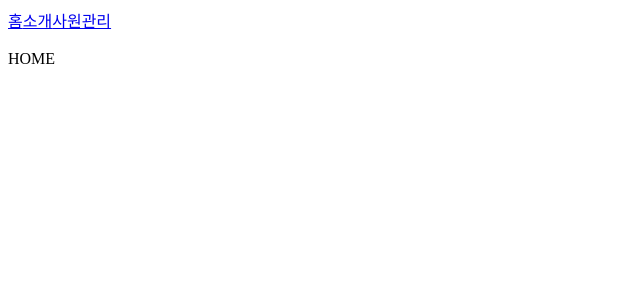
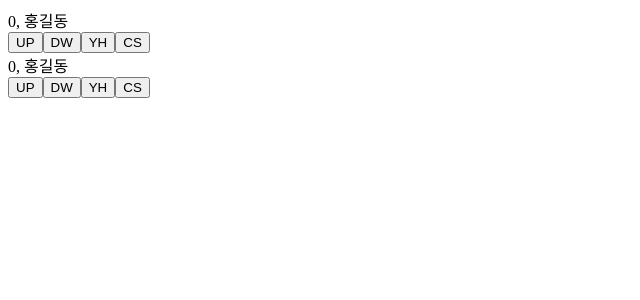
Before and after one commit to jin-yeager/hello-react, a React (Vite) app: page / in a window 1280 px wide. Shown: the top 300 px of the page, without its empty margins (0-640 px from the left). Built offline with nearby package versions, Linux system fonts and the light colour scheme.

Commit message:
feat: SideEffect, MyState with react

```diff
--- a/package.json
+++ b/package.json
@@ -10,9 +10,11 @@
     "preview": "vite preview"
   },
   "dependencies": {
+    "@reduxjs/toolkit": "^2.8.2",
     "axios": "^1.9.0",
     "react": "^19.1.0",
     "react-dom": "^19.1.0",
+    "react-redux": "^9.2.0",
     "react-router": "^7.6.2",
     "react-router-dom": "^7.6.2"
   },
--- a/src/App.jsx
+++ b/src/App.jsx
@@ -1,35 +1,16 @@
-// App.js
-import React from 'react';
-import { BrowserRouter as Router, Routes, Route, Link } from 'react-router-dom';
-import RouteHome from "./RouteHome.jsx";
-import RouteAbout from "./RouteAbout.jsx";
-import EmpList from "./EmpList.jsx";
-import EmpDetail from "./EmpDetail.jsx";
-import EmpAdd from "./EmpAdd.jsx";
-import EmpMod from "./EmpMod.jsx";
-
+// App.jsx
+import React from 'react'
+import { Provider } from 'react-redux'
+import store from './store'
+import MyState from './MyState'
 
 function App() {
     return (
-        <Router>
-            <div className="App">
-                <nav>
-                    <Link to="/">홈</Link>
-                    <Link to="/about">소개</Link>
-                    <Link to="/emp_list.do">사원관리</Link>
-                </nav>
-                <br />
-                <Routes>
-                    <Route path="/" element={<RouteHome />} />
-                    <Route path="/about" element={<RouteAbout />} />
-                    <Route path="/emp_list.do" element={<EmpList />} />
-                    <Route path="/emp_detail.do" element={<EmpDetail />} />
-                    <Route path="/emp_add.do" element={<EmpAdd />} />
-                    <Route path="/emp_mod.do" element={<EmpMod />} />
-                </Routes>
-            </div>
-        </Router>
-    );
+        <Provider store={store}>
+            <MyState />
+            <MyState />
+        </Provider>
+    )
 }
 
-export default App;
+export default App
--- /dev/null
+++ b/src/MyState.jsx
@@ -0,0 +1,22 @@
+// MyState.jsx
+import React from 'react'
+import { useSelector, useDispatch } from 'react-redux'
+import { up, dw, yh, cs } from './store'
+
+function MyState() {
+    const { cnt, nm } = useSelector((state) => state.vo)
+    const dispatch = useDispatch()
+
+    return (
+        <div>
+            {cnt}, {nm}
+            <br />
+            <button onClick={() => dispatch(up())}>UP</button>
+            <button onClick={() => dispatch(dw())}>DW</button>
+            <button onClick={() => dispatch(yh())}>YH</button>
+            <button onClick={() => dispatch(cs())}>CS</button>
+        </div>
+    )
+}
+
+export default MyState
--- /dev/null
+++ b/src/store.js
@@ -0,0 +1,34 @@
+// store.js
+import { configureStore, createSlice } from '@reduxjs/toolkit'
+
+const voSlice = createSlice({
+    name: 'vo',
+    initialState: {
+        cnt: 0,
+        nm: '홍길동'
+    },
+    reducers: {
+        up: (state) => {
+            state.cnt++
+        },
+        dw: (state) => {
+            state.cnt--
+        },
+        yh: (state) => {
+            state.nm = '영희'
+        },
+        cs: (state) => {
+            state.nm = '철수'
+        }
+    }
+})
+
+export const { up, dw, yh, cs } = voSlice.actions
+
+const store = configureStore({
+    reducer: {
+        vo: voSlice.reducer
+    }
+})
+
+export default store
```
Also changed, not shown: src/AppEmp.jsx (added, +35 -0 lines), src/SideEffect.jsx (added, +26 -0 lines), 1 other file (tests, documents, lock files or other folders).
